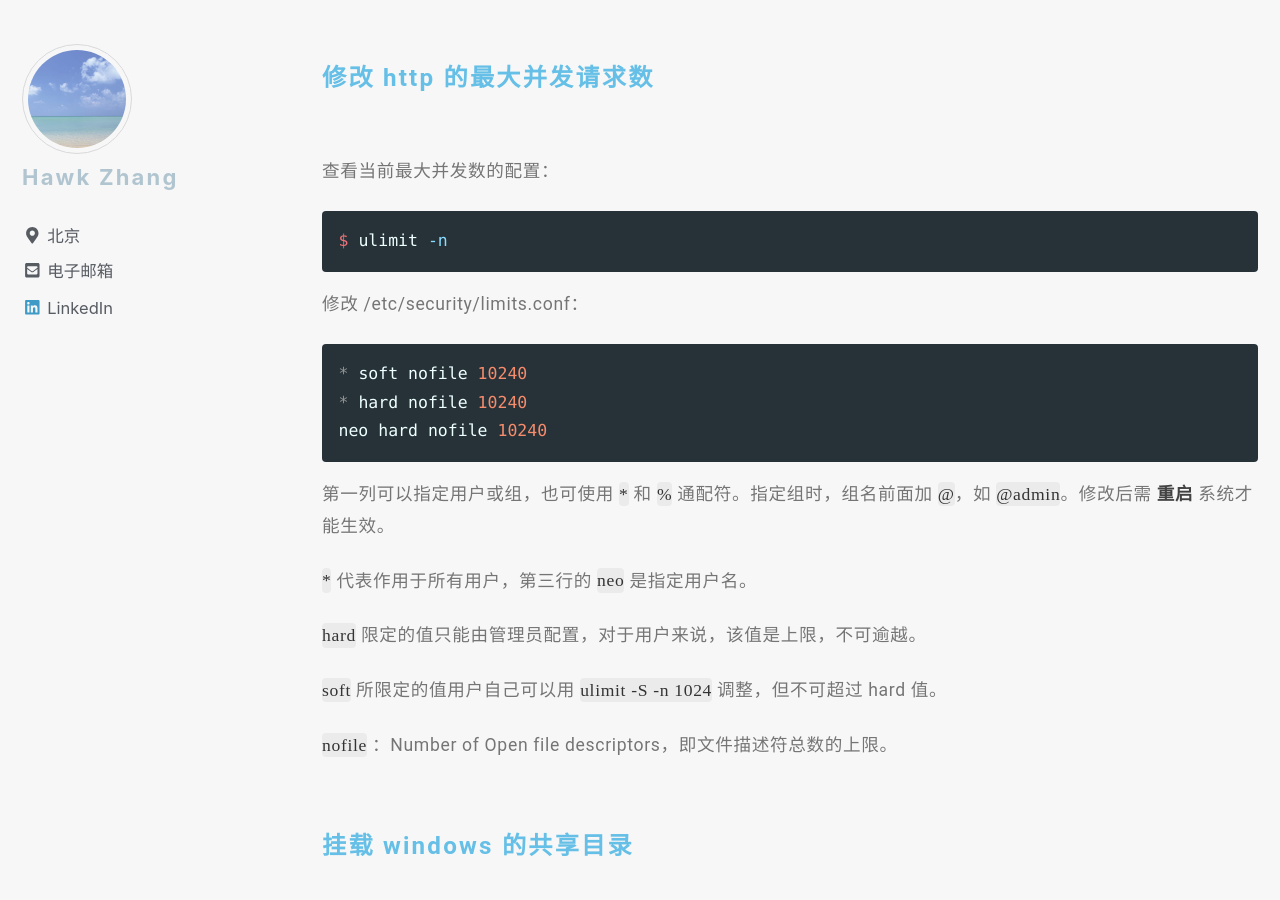
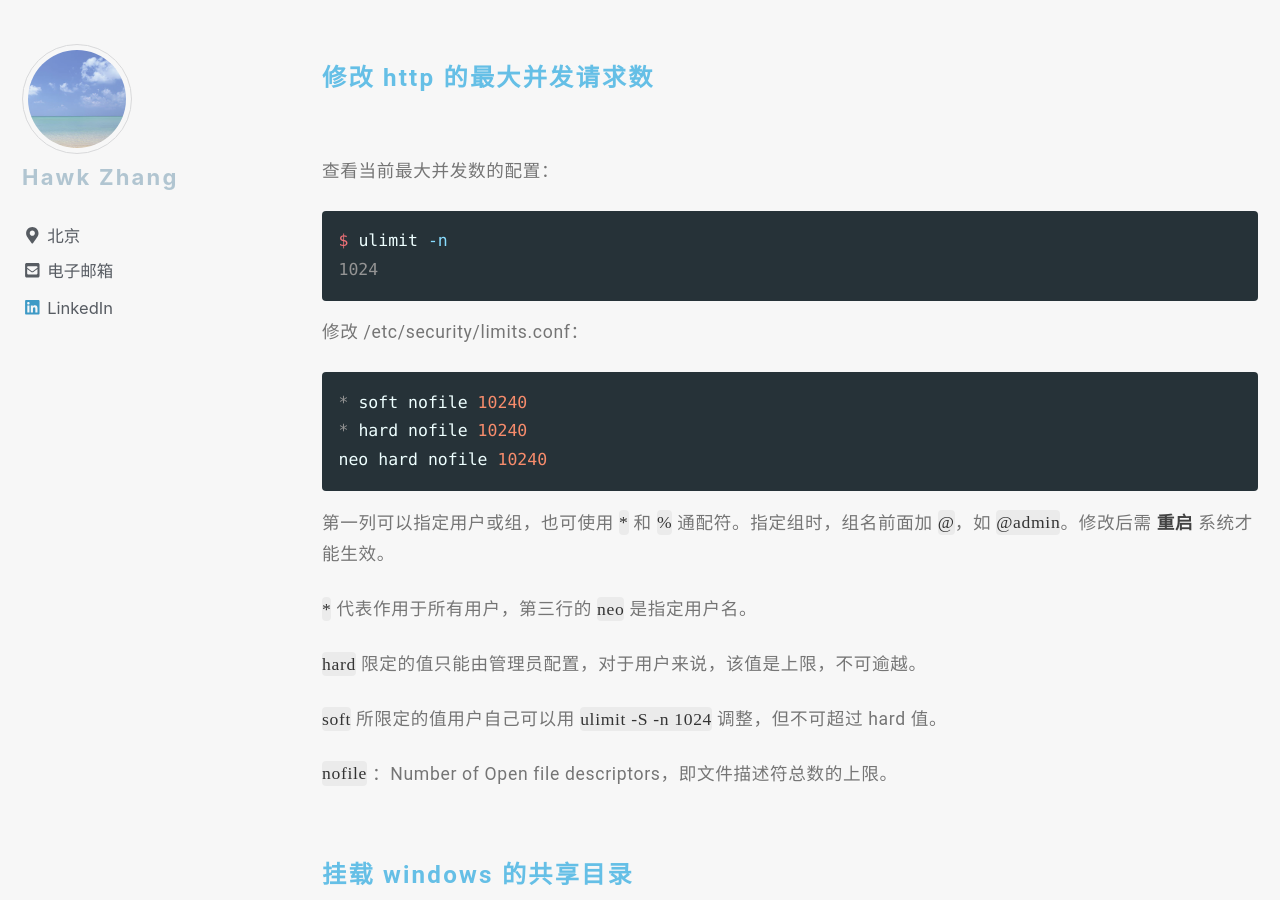
Before and after one commit to narru888/linotes_note, a Jekyll site: the page built from _posts/devop/2017-05-01-interview.md, in a window 1280 px wide and 900 px high, scrolled down 801 px. Built offline with Jekyll 4.4.1, drawn with Linux system fonts in a browser that asks for light colours; nearby versions of some CDN libraries; a script that is not in the unit is left out.

Commit message:
update on 2018-12-07 17:43:01 CST

````diff
--- a/_posts/devop/2017-05-01-interview.md
+++ b/_posts/devop/2017-05-01-interview.md
@@ -22,6 +22,7 @@ header:
 
 ```bash
 $ ulimit -n
+1024
 ```
 
 修改 /etc/security/limits.conf：
@@ -47,6 +48,7 @@ neo hard nofile 10240
 
 ```bash
 $ sudo mkdir /mnt/win
+
 $ sudo mount.cifs -o user=neo,password=matrix //192.168.1.6/movie /mnt/win
 # 或
 $ sudo mount -t cifs -o username=neo,password=matrix //192.168.1.6/movie /mnt/win
````
Also changed, not shown: other parts of _posts/devop/2017-05-01-interview.md (+1 -1 lines).
